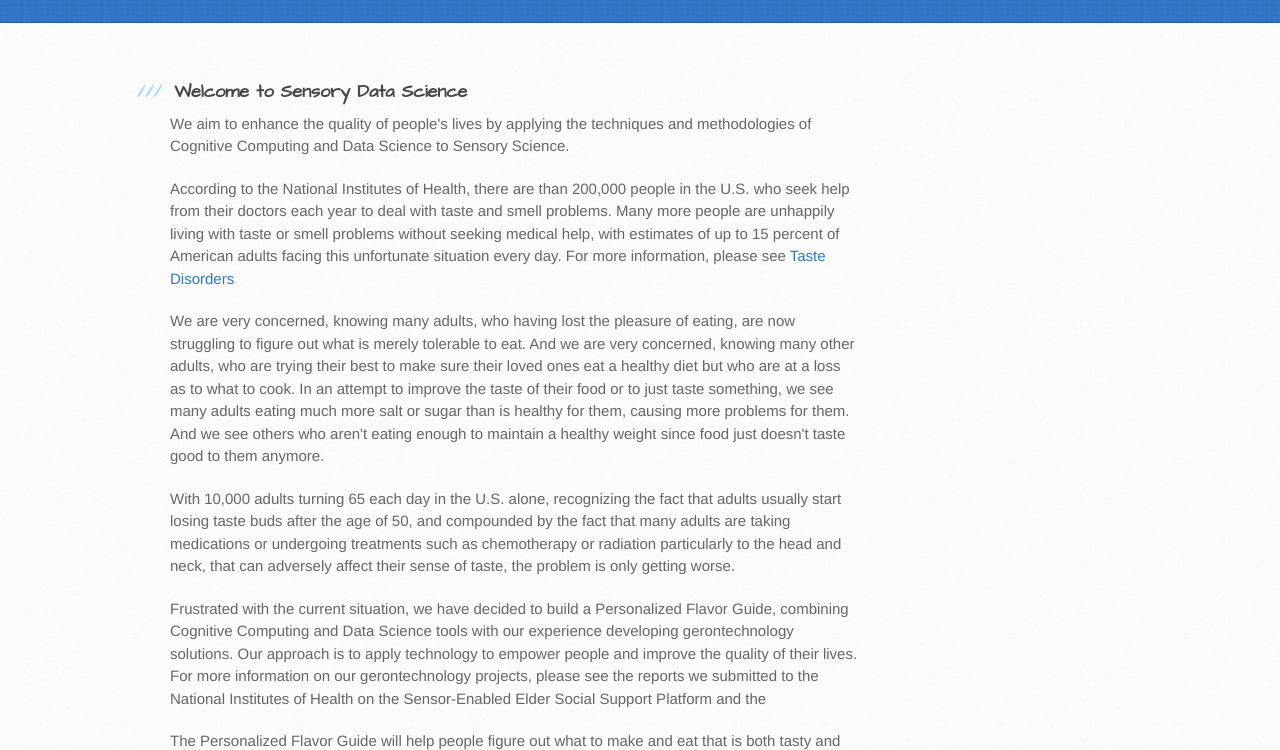
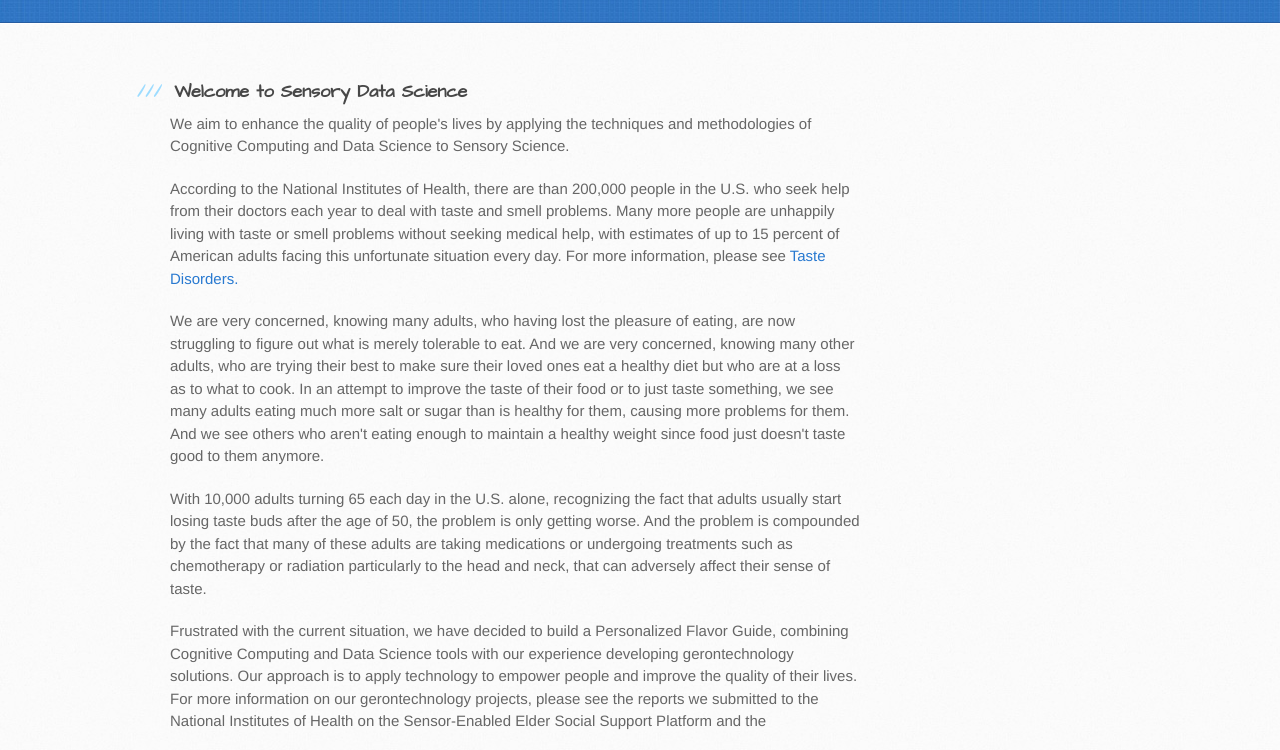
Before and after one commit to benayda/sensorydatascience, a plain HTML site: page index.html in a window 1280 px wide. Shown: the part 524-1274 px from the top of the page. Drawn offline with Linux system fonts and the light colour scheme.

Commit message:
Update index.html

```diff
--- a/index.html
+++ b/index.html
@@ -34,7 +34,7 @@
 <p>We aim to enhance the quality of people's lives by applying the techniques and methodologies of Cognitive Computing and Data Science to Sensory Science.</p>
 <p>According to the National Institutes of Health, there are than 200,000 people in the U.S. who seek help from their doctors each year to deal with taste and smell problems.
   Many more people are unhappily living with taste or smell problems without seeking medical help, with estimates of up to 15 percent of American adults facing this unfortunate situation every day.
-  For more information, please see <a href=https://www.nidcd.nih.gov/health/taste-disorders>Taste Disorders</a></p>
+  For more information, please see <a href=https://www.nidcd.nih.gov/health/taste-disorders>Taste Disorders.</a></p>
 <p></p>
 <p> We are very concerned, knowing many adults, who having lost the pleasure of eating, are now struggling to figure out what is merely tolerable to eat.
   And we are very concerned, knowing many other adults, who are trying their best to make sure their loved ones eat a healthy diet but who are at a loss as to what to cook.
@@ -43,9 +43,8 @@
   </p>
 
  <p>With 10,000 adults turning 65 each day in the U.S. alone, recognizing the fact that adults usually start losing taste buds after the age of 50,
-   and compounded by the fact that many adults are taking medications
-   or undergoing treatments such as chemotherapy or radiation particularly to the head and neck, that can adversely affect their sense of taste, the problem
-   is only getting worse.
+  the problem is only getting worse. And the problem is compounded by the fact that many of these adults are taking medications
+   or undergoing treatments such as chemotherapy or radiation particularly to the head and neck, that can adversely affect their sense of taste.
           </p>
 
 <p>Frustrated with the current situation, we have decided to build a Personalized Flavor Guide, combining Cognitive Computing and
```
